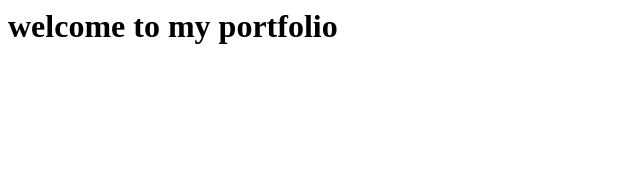
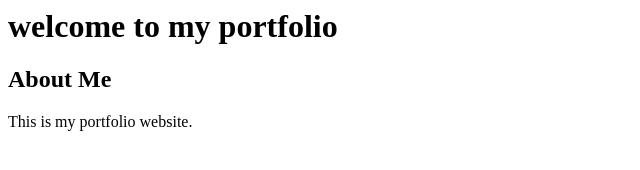
Before and after one commit to kishore79930/portfolio-website, a plain HTML site: page index.html in a window 1280 px wide. Shown: the whole page, without its empty margins (0-640 px from the left). Drawn offline with Linux system fonts and the light colour scheme.

Commit message:
Added about me section

```diff
--- a/index.html
+++ b/index.html
@@ -1 +1,5 @@
 <h1> welcome to  my portfolio </h1>
+<section id="about">
+	<h2>About Me</h2>
+	<p>This is my portfolio website.</p>
+</section>
```
